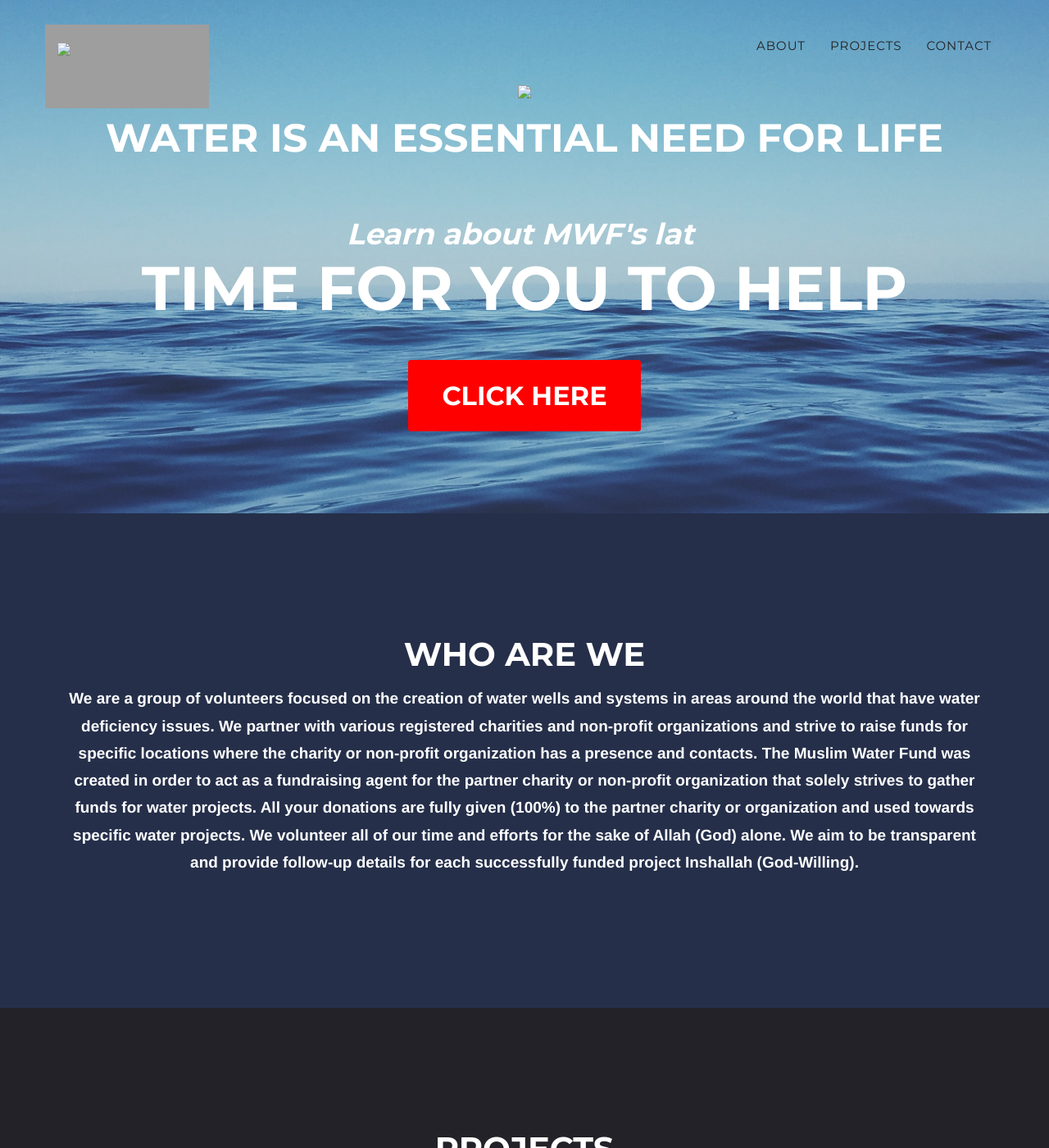
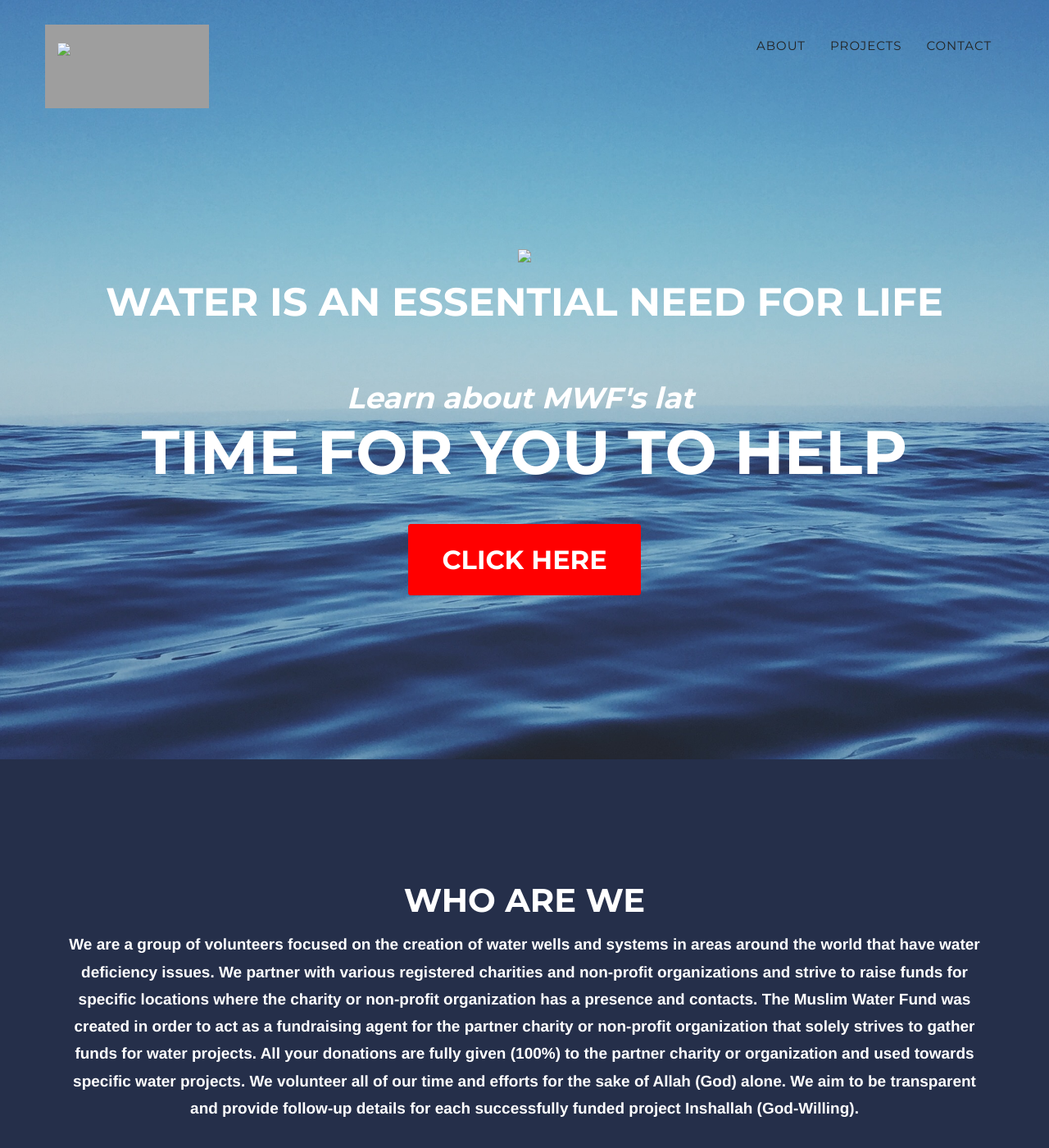
Before and after one commit to mwfgithub/mwfgithub.github.io, a Jekyll site: the page built from _posts/2016-01-01-project-1.markdown, in a window 1280 px wide and 1400 px high. Shown: the whole window at 82% size. Built offline with Jekyll 4.4.1, drawn with Linux system fonts in a browser that asks for light colours; some web fonts are replaced; grey boxes are pictures that could not be loaded.

Commit message:
Updated agency.css

```diff
--- a/_includes/css/agency.css
+++ b/_includes/css/agency.css
@@ -289,7 +289,7 @@ header {
 }
 
 header .intro-text {
-    padding-top: 50px;
+    padding-top: 100px;
     padding-bottom: 50px;
 }
 
@@ -357,8 +357,8 @@ header .intro-text .intro-heading {
 
 @media(min-width:768px) {
     header .intro-text {
-        padding-top: 100px;
-        padding-bottom: 100px;
+        padding-top: 300px;
+        padding-bottom: 200px;
     }
 
     header .intro-text .intro-lead-in {
```
